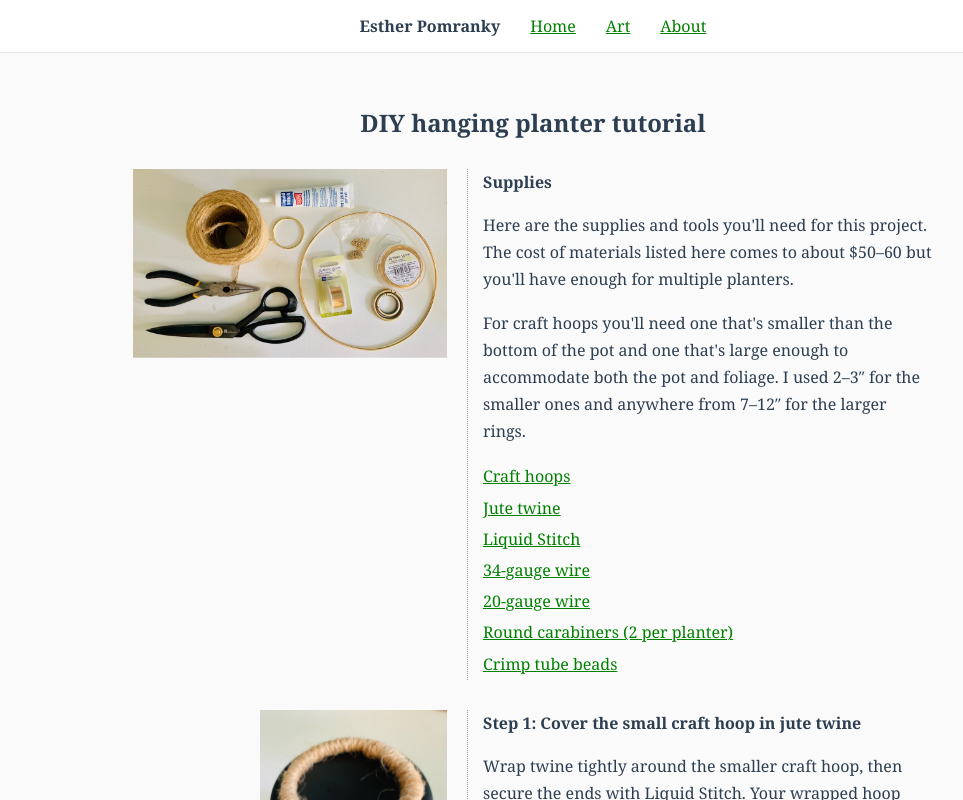
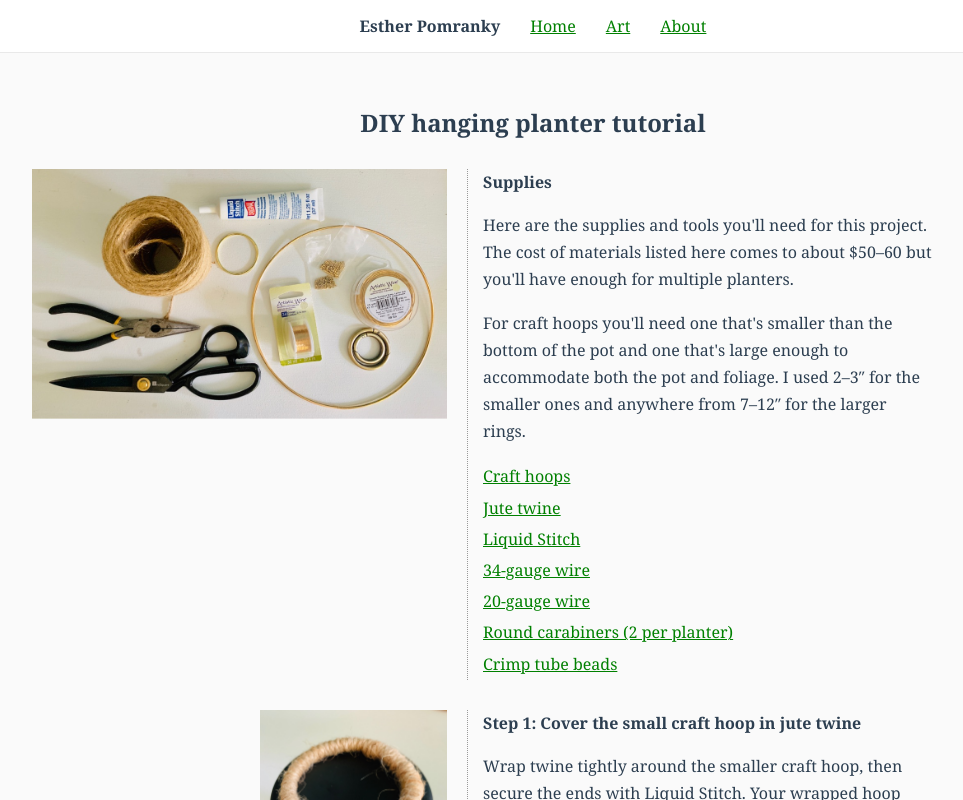
Before and after one commit to mniebling/epom, a Next.js app: page /diy-hanging-planters in a window 1280 px wide. Shown: the top 800 px of the page, without its empty margins (107-1070 px from the left). Built offline with nearby package versions, Linux system fonts and the light colour scheme; a web font is replaced by a local one.

Commit message:
Port images to new Image

```diff
--- a/pages/art.jsx
+++ b/pages/art.jsx
@@ -1,4 +1,4 @@
-import Image from 'next/legacy/image'
+import Image from 'next/image'
 import NavBar from '../components/NavBar'
 import * as images from '../public/paintings'
 import css from './art.module.css'
@@ -12,7 +12,7 @@ export default function Art () {
 			<div className={ css.artPage }>
 				<div className={ css.paintings }>
 
-				<div className={ css.paintingCell }>
+					<div className={ css.paintingCell }>
 						<Image
 							alt='Painting of a Blue Jay'
 							className={ css.painting }
--- a/pages/art.module.css
+++ b/pages/art.module.css
@@ -16,6 +16,11 @@
 	flex-direction: column;
 	margin: 5px 5px;
 	width: 48%;
+}
+
+.paintingCell img {
+	height: auto;
+	width: 100%;
 }
 
 .title {
--- a/pages/diy-hanging-planters.jsx
+++ b/pages/diy-hanging-planters.jsx
@@ -1,5 +1,5 @@
 import classNames from 'classnames'
-import Image from 'next/legacy/image'
+import Image from 'next/image'
 import NavBar from '../components/NavBar'
 import css from './diy-hanging-planters.module.css'
 
@@ -18,7 +18,7 @@ export default function DIYHangingPlanters () {
 
 				<div className={ css.step }>
 					<div className={ css.stepImageContainer }>
-						<Image src={ images.supplies } className={ css.stepImage } layout='fill' />
+						<Image src={ images.supplies } className={ css.stepImage } />
 					</div>
 					<div className={ css.stepText }>
 						<strong>Supplies</strong>
@@ -47,7 +47,7 @@ export default function DIYHangingPlanters () {
 
 				<div className={ css.step }>
 					<div className={ css.stepImageContainer }>
-						<Image src={ images.step01 } className={ css.stepImage } layout='fill' />
+						<Image src={ images.step01 } className={ css.stepImage } />
 					</div>
 					<div className={ css.stepText }>
 						<strong className={ css.stepNumber }>Step 1:</strong>
@@ -62,7 +62,7 @@ export default function DIYHangingPlanters () {
 
 				<div className={ css.step }>
 					<div className={ css.stepImageContainer }>
-						<Image src={ images.step02 } className={ css.stepImage } layout='fill' />
+						<Image src={ images.step02 } className={ css.stepImage } />
 					</div>
 					<div className={ css.stepText }>
 						<strong className={ css.stepNumber }>Step 2:</strong>
@@ -82,7 +82,7 @@ export default function DIYHangingPlanters () {
 
 				<div className={ css.step }>
 					<div className={ css.stepImageContainer }>
-						<Image src={ images.step03 } className={ css.stepImage } layout='fill' />
+						<Image src={ images.step03 } className={ css.stepImage } />
 					</div>
 					<div className={ css.stepText }>
 						<strong className={ css.stepNumber }>Step 3:</strong>
@@ -105,7 +105,7 @@ export default function DIYHangingPlanters () {
 
 				<div className={ css.step }>
 					<div className={ css.stepImageContainer }>
-						<Image src={ images.step04 } className={ css.stepImage } layout='fill' />
+						<Image src={ images.step04 } className={ css.stepImage } />
 					</div>
 					<div className={ css.stepText }>
 						<strong className={ css.stepNumber }>Step 4:</strong>
@@ -119,7 +119,7 @@ export default function DIYHangingPlanters () {
 
 				<div className={ css.step }>
 					<div className={ css.stepImageContainer }>
-						<Image src={ images.step05 } className={ css.stepImage } layout='fill' />
+						<Image src={ images.step05 } className={ css.stepImage } />
 					</div>
 					<div className={ css.stepText }>
 						<strong className={ css.stepNumber }>Step 5:</strong>
@@ -143,7 +143,7 @@ export default function DIYHangingPlanters () {
 
 				<div className={ css.step }>
 					<div className={ css.stepImageContainer }>
-						<Image src={ images.step06 } className={ css.stepImage } layout='fill' />
+						<Image src={ images.step06 } className={ css.stepImage } />
 					</div>
 					<div className={ css.stepText }>
 						<strong className={ css.stepNumber }>Step 6:</strong>
@@ -162,7 +162,7 @@ export default function DIYHangingPlanters () {
 
 				<div className={ css.step }>
 					<div className={ css.stepImageContainer }>
-						<Image src={ images.step07 } className={ css.stepImage } layout='fill' />
+						<Image src={ images.step07 } className={ css.stepImage } />
 					</div>
 					<div className={ css.stepText }>
 						<strong className={ css.stepNumber }>Step 7:</strong>
@@ -175,7 +175,7 @@ export default function DIYHangingPlanters () {
 
 				<div className={ css.step }>
 					<div className={ css.stepImageContainer }>
-						<Image src={ images.step08 } className={ css.stepImage } className={ css.stepImage } layout='fill' />
+						<Image src={ images.step08 } className={ css.stepImage } />
 					</div>
 					<div className={ css.stepText }>
 						<strong className={ css.stepNumber }>Step 8:</strong>
@@ -188,7 +188,7 @@ export default function DIYHangingPlanters () {
 
 				<div className={ css.step }>
 					<div className={ css.stepImageContainer }>
-						<Image src={ images.step09 } className={ css.stepImage } layout='fill' />
+						<Image src={ images.step09 } className={ css.stepImage } />
 					</div>
 					<div className={ css.stepText }>
 						<strong className={ css.stepNumber }>Step 9:</strong>
@@ -214,7 +214,7 @@ export default function DIYHangingPlanters () {
 
 				<div className={ css.step }>
 					<div className={ css.stepImageContainer }>
-						<Image src={ images.done } className={ css.stepImage } layout='fill' />
+						<Image src={ images.done } className={ css.stepImage } />
 					</div>
 					<div className={ css.stepText }>
 						<strong>All done 🌱🌿🌻</strong>
--- a/pages/diy-hanging-planters.module.css
+++ b/pages/diy-hanging-planters.module.css
@@ -28,15 +28,16 @@
 }
 
 .stepImageContainer {
+	display: flex;
+	justify-content: center;
 	margin: 0 0 20px 0;
 	height: 250px;
-	position: relative;
 	width: 100%;
 }
 
 .stepImage {
-	object-fit: contain;
-	object-position: left;
+	height: 100%;
+	width: auto;
 }
 
 .stepText {
@@ -62,11 +63,8 @@
 	}
 
 	.stepImageContainer {
+		justify-content: flex-end;
 		margin: 0 20px 0 0;
-	}
-
-	.stepImage {
-		object-position: right top;
 	}
 
 	.stepText {
--- a/pages/index.jsx
+++ b/pages/index.jsx
@@ -1,5 +1,5 @@
 import classNames from 'classnames'
-import Image from 'next/legacy/image'
+import Image from 'next/image'
 import Link from 'next/link'
 import * as images from '../public/paintings'
 import css from './index.module.css'
@@ -40,7 +40,7 @@ export default function IndexPage () {
 			</div>
 
 			<div className={ css.paintings }>
-			<div className={ css.paintingCell }>
+				<div className={ css.paintingCell }>
 					<Image
 						alt='Painting of a Blue Jay'
 						className={ css.painting }
--- a/pages/index.module.css
+++ b/pages/index.module.css
@@ -46,7 +46,6 @@
 	gap: 10px;
 	grid-template-columns: repeat(2, 1fr);
 	margin: 50px auto 0 auto;
-	max-width: 1000px;
 	padding: 0 15px;
 }
 
@@ -61,6 +60,11 @@
 	display: flex; /* Prevent small whitespace below image in grid cell */
 }
 
+.paintingCell img {
+	height: auto;
+	width: 100%;
+}
+
 .projects {
 	margin: 40px 0;
 	text-align: center;
```
